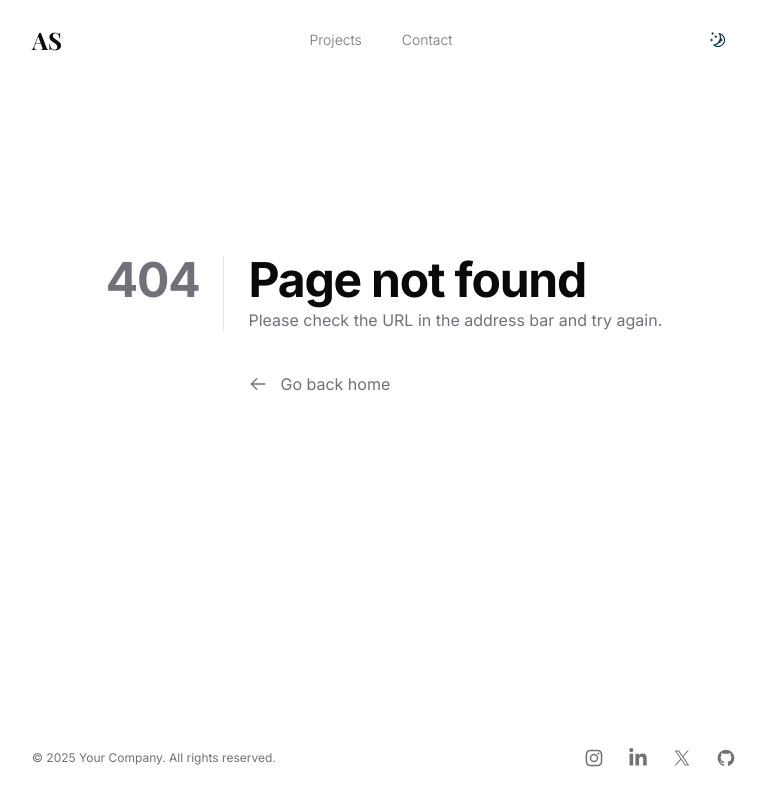
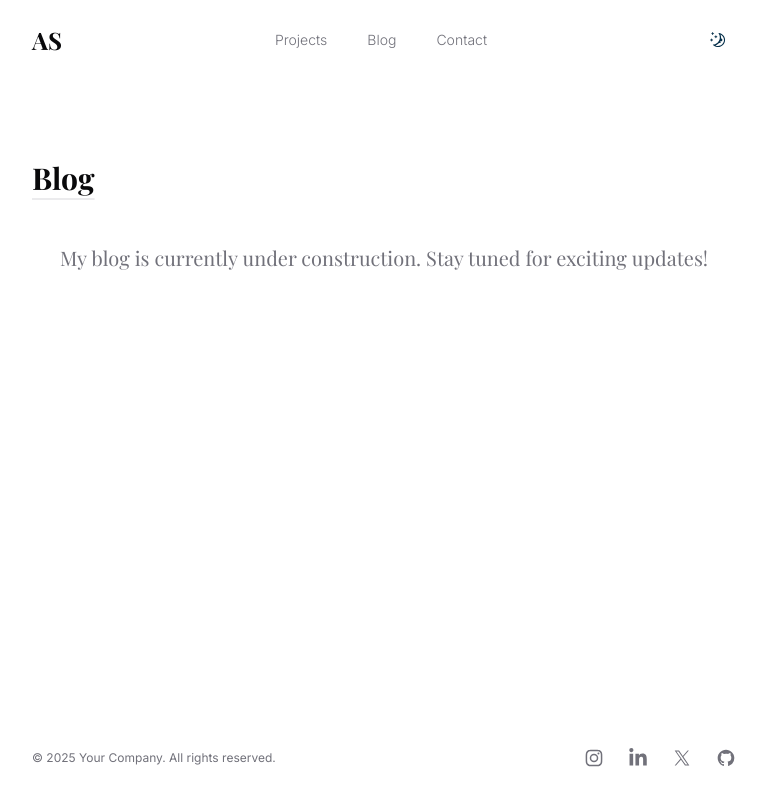
Before and after one commit to abijith-suresh/abijith-suresh.github.io, a Next.js app: page /blog in a window 1280 px wide. Before the commit this address had no page. Shown: the whole page, without its empty margins (256-1022 px from the left). Built offline with nearby package versions, Linux system fonts and the light colour scheme; a web font is replaced by a local one.

Commit message:
feat: add blog section

```diff
--- /dev/null
+++ b/src/app/blog/page.tsx
@@ -0,0 +1,19 @@
+export default async function BlogPage() {
+  // const blogPosts = await getBlogPosts() // Uncomment when ready to fetch posts
+
+  return (
+    <section className='pt-40 pb-24'>
+      <div className='container max-w-3xl'>
+        <h1 className='title mb-12'>Blog</h1>
+        <div className='text-center'>
+          <p className='text-muted-foreground font-serif text-xl'>
+            My blog is currently under construction. Stay tuned for exciting
+            updates!
+          </p>
+        </div>
+
+        {/* <BlogPosts posts={blogPosts} /> */}
+      </div>
+    </section>
+  )
+}
--- a/src/app/projects/page.tsx
+++ b/src/app/projects/page.tsx
@@ -2,7 +2,7 @@ import Projects from '@/components/projects'
 import { getProjects } from '@/lib/projects'
 
 export default async function ProjectsPage() {
-  const projects = await getProjects()
+  // const projects = await getProjects()
 
   return (
     <section className='pt-40 pb-24'>
@@ -10,7 +10,7 @@ export default async function ProjectsPage() {
         <h1 className='title mb-12'>Projects</h1>
           <div className='text-center'>
             <p className='font-serif text-muted-foreground text-xl'>
-              Our project showcase is currently under construction. Stay
+              My project showcase is currently under construction. Stay
               tuned for exciting updates!
             </p>
           </div>
--- a/src/components/header.tsx
+++ b/src/components/header.tsx
@@ -16,6 +16,9 @@ export default function Header() {
             <Link href='/projects'>Projects</Link>
           </li>
           <li className='transition-colors hover:text-foreground'>
+            <Link href='/blog'>Blog</Link>
+          </li>
+          <li className='transition-colors hover:text-foreground'>
             <Link href='/contact'>Contact</Link>
           </li>
         </ul>
```
